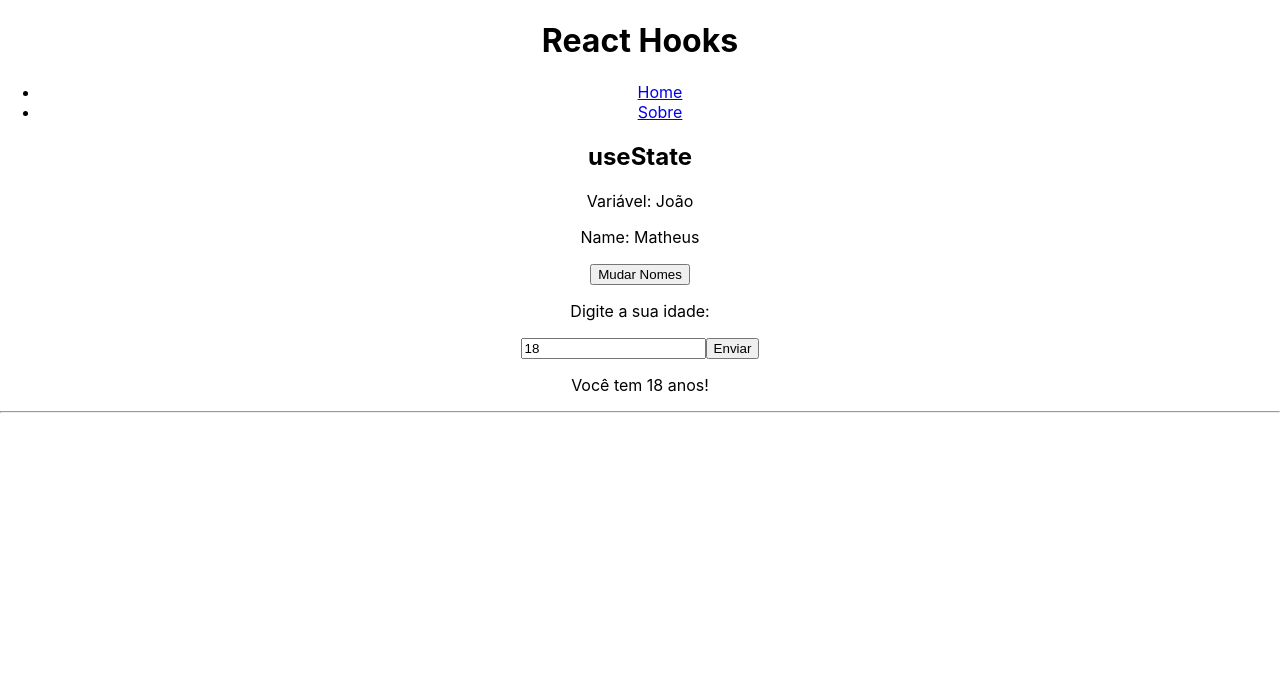
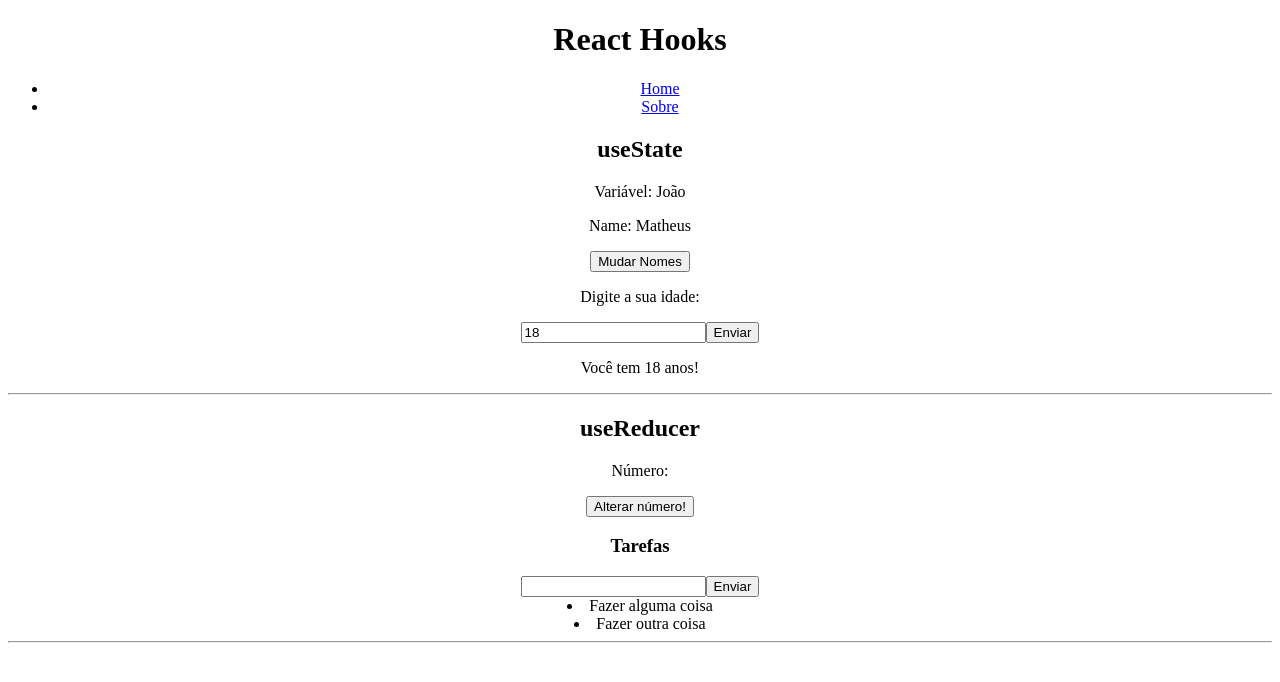
Before and after one commit to wagner30023/react_hooks, a React (Create React App) app: page / in a window 1280 px wide. Shown: the top 682 px of the page. Built offline with nearby package versions, Linux system fonts and the light colour scheme.

Commit message:
useReducer

```diff
--- /dev/null
+++ b/src/components/HookUseReducer.js
@@ -0,0 +1,68 @@
+import { useReducer, useState } from "react"
+
+const HookUseReducer = () => {
+    // 1 - começando  com useReducer
+    const [number,dispatch] = useReducer((state,action) => {
+        return Math.random(state);
+    });
+
+    // 2 - avançando no useState
+    const initialTasks = [
+        {id:1, text: "Fazer alguma coisa"},
+        {id:2, text: "Fazer outra coisa"}
+    ];
+
+const taskReduce = (state, action) => {
+     switch (action.type) {
+          case "ADD":
+            const newTask = {
+              id: Math.random(),
+              text: taskText,
+            };
+
+            setTaskText("");
+
+            return [...state, newTask];
+
+          case "Delete":
+            return state.filter((task) => task.id !== action.id);
+          default:
+            return state;
+        }
+};
+
+    const [taskText, setTaskText]  = useState("");
+    const [tasks,dispatchTasks] = useReducer(taskReduce,initialTasks);
+
+    const handleSubmit = (e) => {
+        e.preventDefault();
+        dispatchTasks({type: "ADD"});
+    }
+
+    const removeTask = (id) => {
+        dispatchTasks({type: "Delete", id});
+    };
+
+    return (
+        <div>
+            <h2> useReducer </h2>
+            <p> Número: {number}</p>
+            <button onClick={dispatch}> Alterar número! </button>
+            <h3> Tarefas </h3>
+            <form onSubmit={handleSubmit}>
+                <input
+                    type="text"
+                    onChange={(e) => setTaskText(e.target.value)}
+                    value={taskText}
+                />
+                <input type="submit"  value="Enviar" />
+            </form>
+            {tasks.map((task) => (
+                 <li key={task.id} onDoubleClick={() => removeTask(task.id)}> {task.text} </li>
+            ))}
+            <hr />
+        </div>
+    )
+}
+
+export default HookUseReducer
--- a/src/index.css
+++ b/src/index.css
@@ -1,13 +1,3 @@
 body {
-  margin: 0;
-  font-family: -apple-system, BlinkMacSystemFont, 'Segoe UI', 'Roboto', 'Oxygen',
-    'Ubuntu', 'Cantarell', 'Fira Sans', 'Droid Sans', 'Helvetica Neue',
-    sans-serif;
-  -webkit-font-smoothing: antialiased;
-  -moz-osx-font-smoothing: grayscale;
+  padding-bottom: 500px;
 }
-
-code {
-  font-family: source-code-pro, Menlo, Monaco, Consolas, 'Courier New',
-    monospace;
-}
--- a/src/pages/Home.js
+++ b/src/pages/Home.js
@@ -1,10 +1,11 @@
 import React from 'react'
 import HookUseState from '../components/HookUseState'
-
+import HookUseReducer from '../components/HookUseReducer'
 const Home = () => {
   return (
     <div>
       <HookUseState />
+      <HookUseReducer />
     </div>
   )
 }
```
